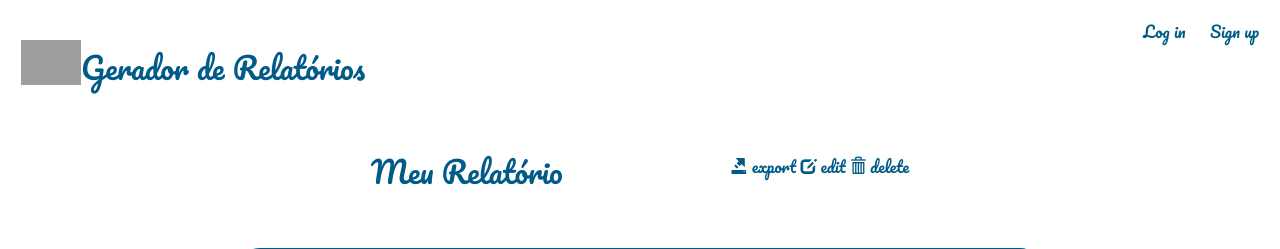
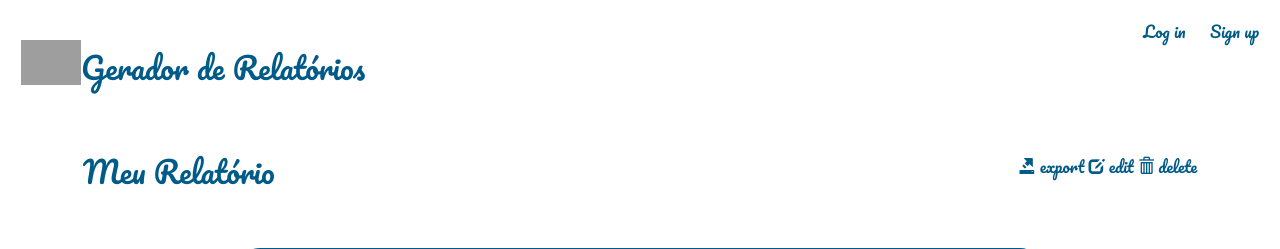
Before and after one commit to fpcoutinho/gerador, a Django app: template relatorio/templates/relatorio/relatorio_visualiza.html in a window 1280 px wide. Shown: the top 249 px of the page. Run offline with Django 3.2, Linux system fonts and the light colour scheme; the template is opened without the code that fills it, so the values that code supplies are empty; some libraries are stand-ins or nearby versions; grey boxes are pictures that could not be loaded.

Commit message:
conserto da margem do menu

```diff
--- a/relatorio/templates/relatorio/relatorio_visualiza.html
+++ b/relatorio/templates/relatorio/relatorio_visualiza.html
@@ -1,7 +1,7 @@
 {% extends 'base_layout.html'%}
 
 {% block content %}
-<header style="margin-inline:350px;">
+<header style="margin-inline:5%;">
         <h2>Meu Relatório</h2>
         <nav>
         <li>
```
